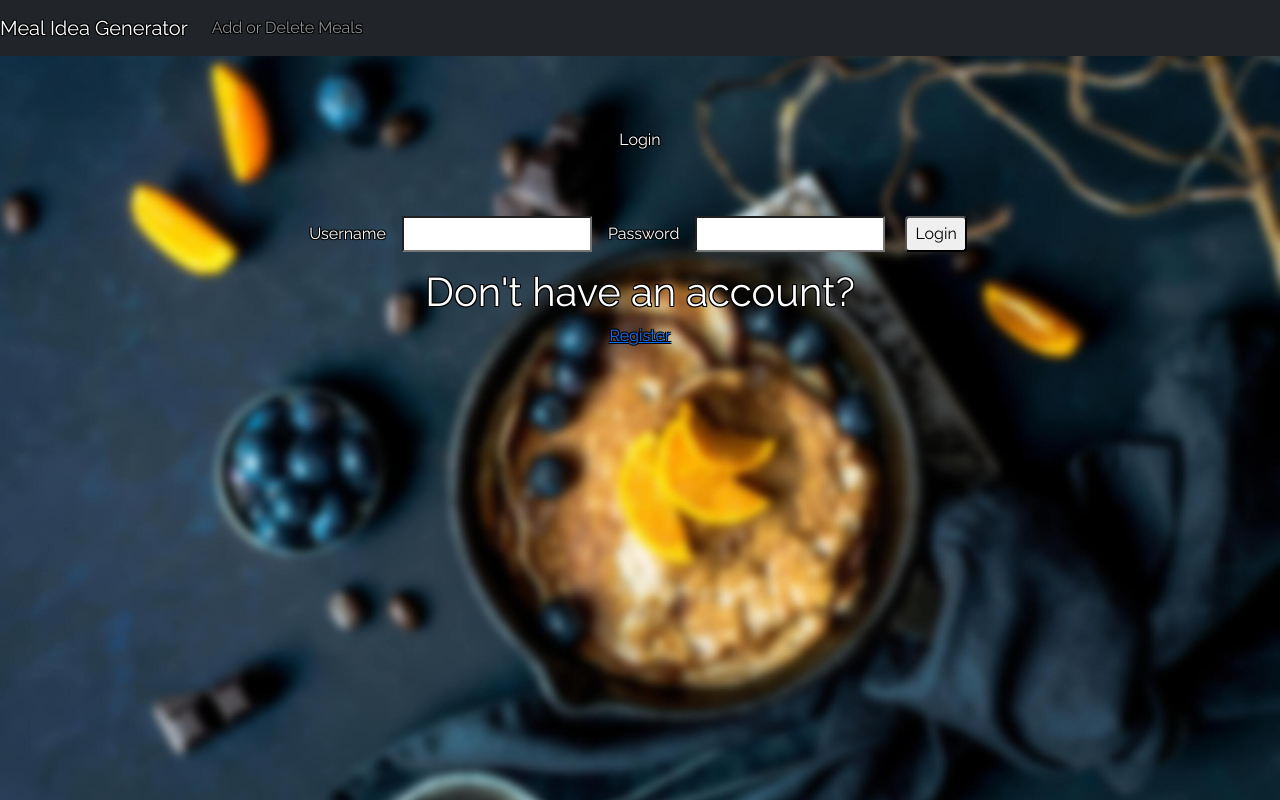
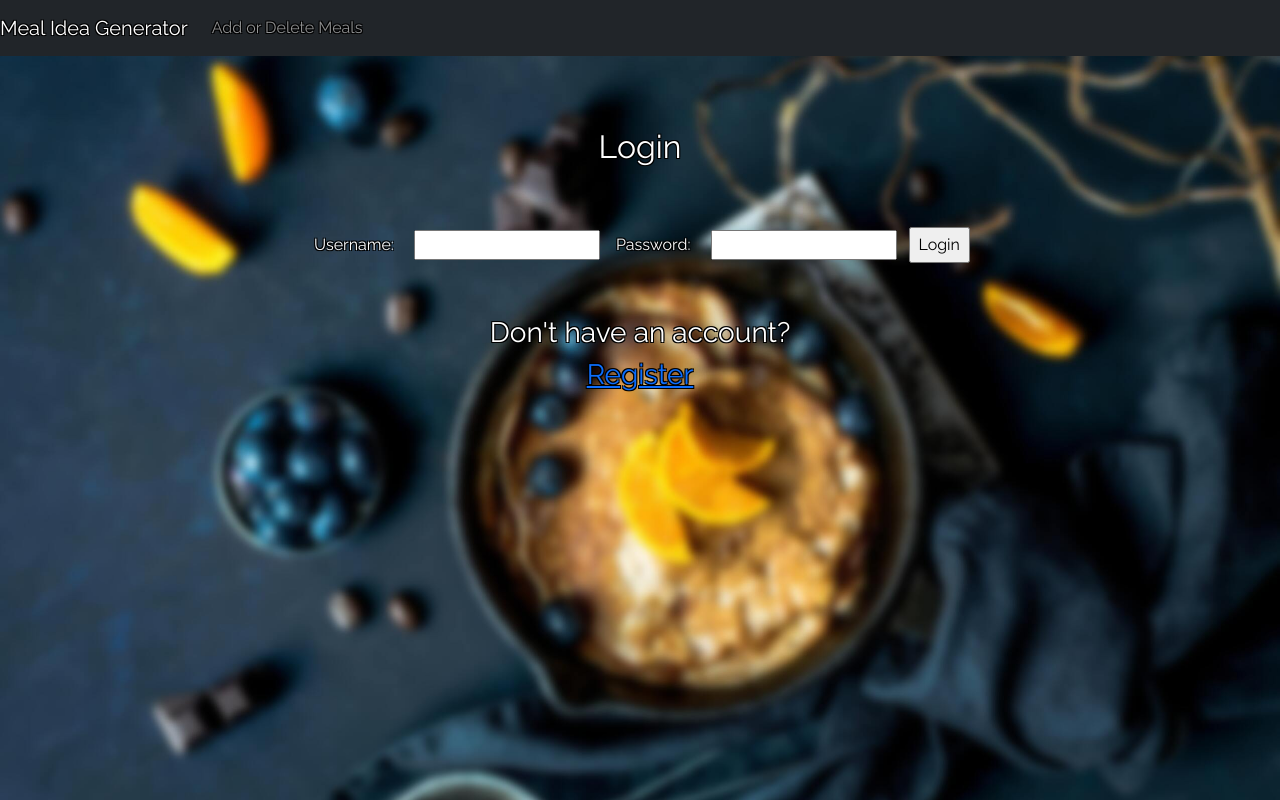
Before and after one commit to akash5852/food-random-app, a React (Create React App) app in the folder client/: page /login in a window 1280 px wide. Built offline with nearby package versions, Linux system fonts and the light colour scheme; no server answers.

Commit message:
finished login and register

```diff
--- a/client/src/components/Login.js
+++ b/client/src/components/Login.js
@@ -46,20 +46,25 @@ const Login = () => {
 
     return (
         <div className="text-white flex flex-col h-screen w-screen items-center justify-center">
-            <div className="p-5 text-3xl font-extrabold">Login</div>
-            <form className="mx-5 flex flex-col w-72" onSubmit={(e) => handleLogin(e)}>
-                <label htmlFor="username">Username</label>
-                <input className="text-black m-3 border-2 border-green-400 p-1" type="text" name="username" id="username" />
-                <label htmlFor="password">Password</label>
-                <input className="text-black m-3 border-2 border-green-400 p-1" type="password" name="password" id="password" />
-                <input className="m-1 px-2 py-1 rounded font-bold text-xl bg-green-400 text-gray-900" type="submit" value="Login" />
-                <div className="flex flex-row items-center justify-center">
-                    <h1>Don't have an account?</h1>
-                    <Link className="m-1 px-2 py-1 rounded font-bold text-xl border-2 border-green-400 text-green-400 text-center" to="/register">Register</Link>
+            <div className="h2 p-5  ">Login</div>
+            <form className="mx-5 " onSubmit={(e) => handleLogin(e)}>
+                <div className='d-block'>
+                    <label required className="d-inline  m-2" htmlFor="username">Username: </label>
+                    <input required className="d-inline m-2" type="text" name="username" id="username" />
+                    <label required className="d-inline m-2" htmlFor="password">Password: </label>
+                    <input required className="d-inline  m-2" type="password" name="password" id="password" />
+                    <input className="m-1 px-2 py-1 " type="submit" value="Login" />
                 </div>
 
+                <div className="justify-content-center">
+                    <div className='d-block'>
+                        <p className="h3 pt-5">Don't have an account? </p>
+                    </div>
+                    <div className='d-block'>
+                        <Link className="h3 pt-5" to="/register">Register</Link>
+                    </div>
+                </div>
             </form>
-
         </div>
     )
 
```
Also changed, not shown: client/src/components/Register.js (+4 -3 lines).
